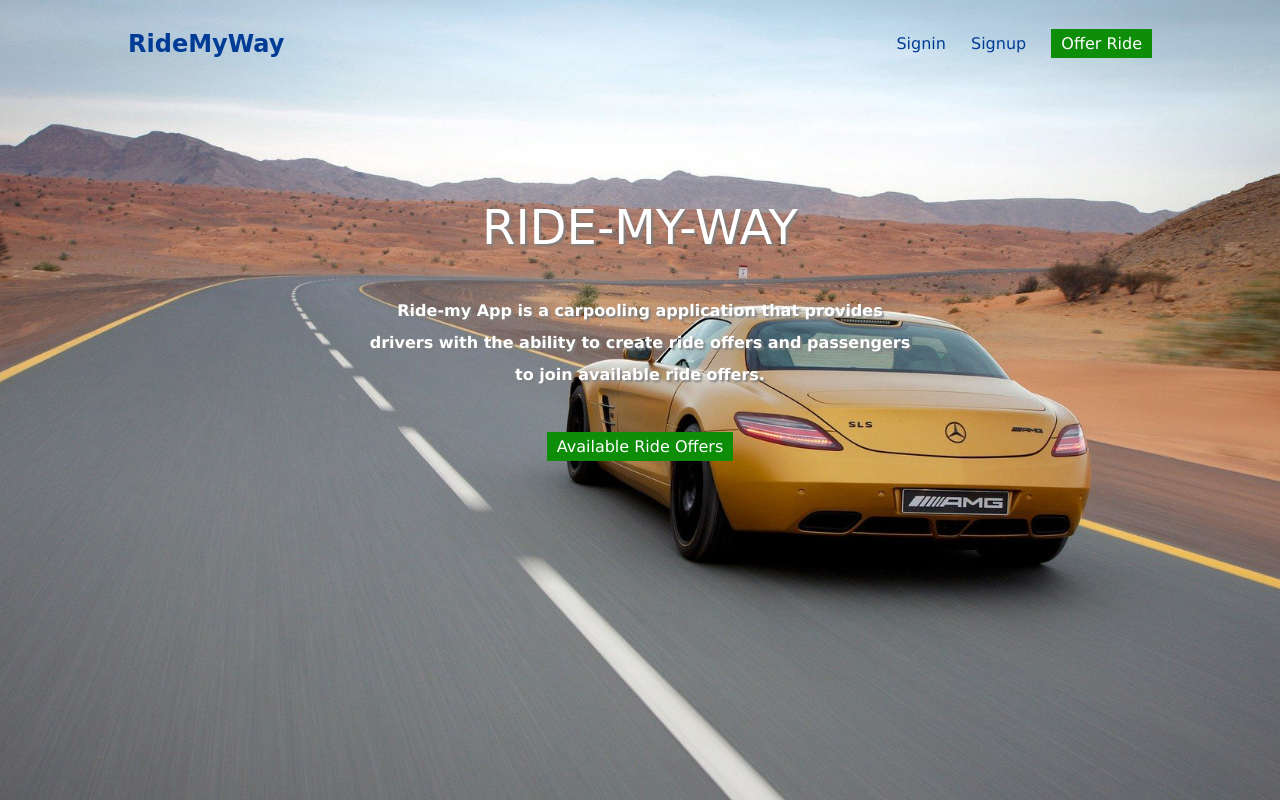
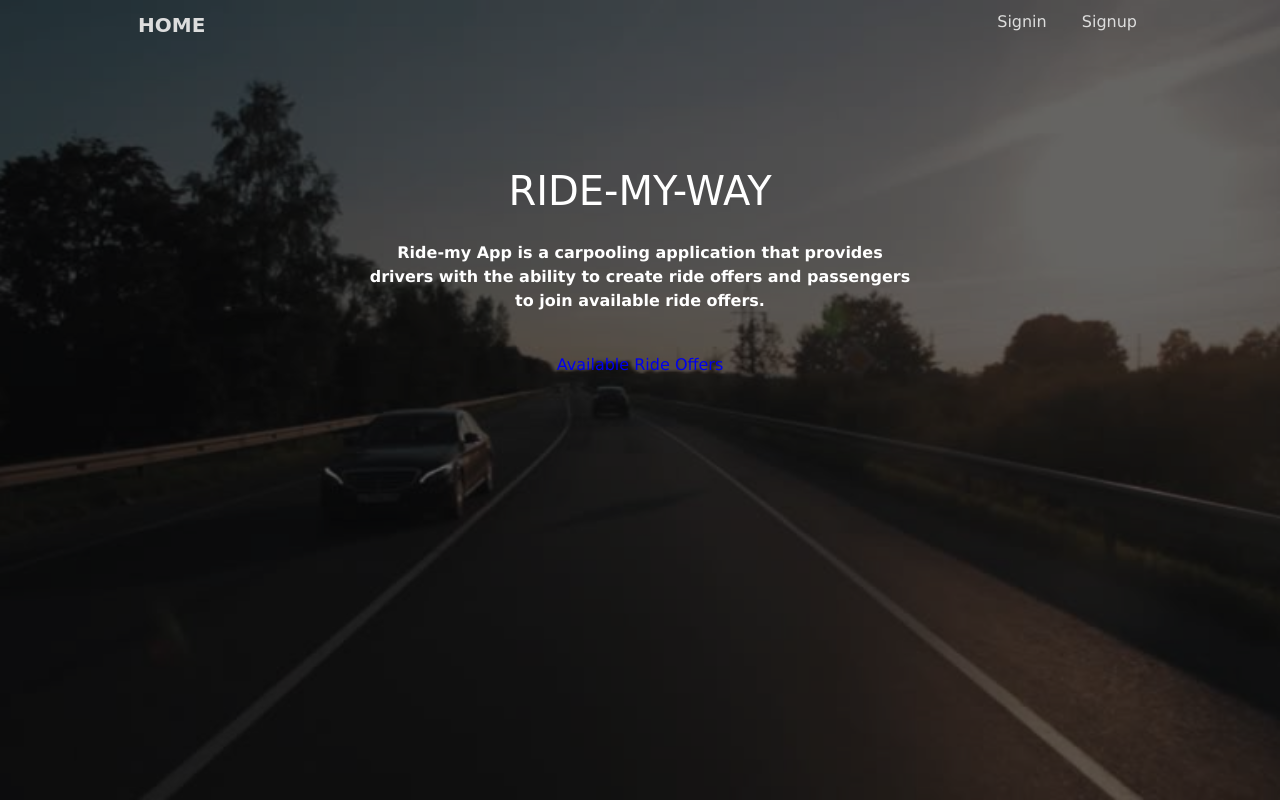
Before and after one commit to Luckzman/Ride-My-Way, a website: page UI/index.html in a window 1280 px wide. Shown: the top 800 px of the page. Drawn offline with Linux system fonts and the light colour scheme.

Commit message:
apply change to the navbar

```diff
--- /dev/null
+++ b/UI/css/home.css
@@ -0,0 +1,63 @@
+main{
+    height: 100vh;
+    background-image: url('./../img/bg-img.jpg');
+    background-position: center;
+    background-size: cover;
+    background-repeat: no-repeat;
+}
+.overlay{
+    height: 100vh;
+    background-color: rgba(5,5, 5, .6);
+}
+
+
+main .brand a{
+    color: #ddd;
+}
+
+.navbar{
+    padding: 10px;
+}
+.navbar .brand {
+    font-family: cursive;
+    font-size: 20px;
+    font-weight: 600;
+}
+
+.navbar .links{
+    color: #ddd;
+    padding: 5px;
+}
+
+.navbar .links:hover{
+    color: #ccc;
+    background-color: transparent;
+    border-bottom: 2px solid #004a86;
+}
+
+.overflow {
+    overflow: hidden;
+}
+main .caption {
+    margin: auto;
+    width: 90%;
+    color: #fff;
+    overflow: hidden;
+}
+
+main .caption .mx-auto{
+    width: 60%;
+    margin: auto;
+}
+
+main .caption h1{
+    font-family: cursive;
+    font-size: 2.5rem;
+    margin-top: 20%;
+    margin-bottom: 20px;
+}
+
+main .caption p{
+    font-weight: 600;
+    margin-bottom: 40px;
+}
--- /dev/null
+++ b/UI/css/reset.css
@@ -0,0 +1,48 @@
+/* http://meyerweb.com/eric/tools/css/reset/
+   v2.0 | 20110126
+   License: none (public domain)
+*/
+
+html, body, div, span, applet, object, iframe,
+h1, h2, h3, h4, h5, h6, p, blockquote, pre,
+a, abbr, acronym, address, big, cite, code,
+del, dfn, em, img, ins, kbd, q, s, samp,
+small, strike, strong, sub, sup, tt, var,
+b, u, i, center,
+dl, dt, dd, ol, ul, li,
+fieldset, form, label, legend,
+table, caption, tbody, tfoot, thead, tr, th, td,
+article, aside, canvas, details, embed,
+figure, figcaption, footer, header, hgroup,
+menu, nav, output, ruby, section, summary,
+time, mark, audio, video {
+	margin: 0;
+	padding: 0;
+	border: 0;
+	font-size: 100%;
+	font: inherit;
+	vertical-align: baseline;
+}
+/* HTML5 display-role reset for older browsers */
+article, aside, details, figcaption, figure,
+footer, header, hgroup, menu, nav, section {
+	display: block;
+}
+body {
+	line-height: 1;
+}
+ol, ul {
+	list-style: none;
+}
+blockquote, q {
+	quotes: none;
+}
+blockquote:before, blockquote:after,
+q:before, q:after {
+	content: '';
+	content: none;
+}
+table {
+	border-collapse: collapse;
+	border-spacing: 0;
+}
--- /dev/null
+++ b/UI/css/reuse.css
@@ -0,0 +1,141 @@
+body {
+    font-family: 'Lucida Sans', 'Lucida Sans Regular', 'Lucida Grande', 'Lucida Sans Unicode', Geneva, Verdana, sans-serif;
+    line-height: 1.5;
+}
+
+a {
+    text-decoration: none;
+}
+/* Reuseable classes and elements */
+.container {
+    width: 80%;
+    margin: auto;
+    overflow: hidden;
+}
+
+.row {
+    width: 100%;
+    overflow: hidden;
+}
+
+/* .navbar a{
+    background-color: transparent;
+    color: #003c96;
+} */
+
+/* .navbar a:hover{
+    color: #6ea6d3;
+    background-color: transparent;
+} */
+
+.navbar .brand {
+    font-family: cursive;
+    font-size: 24px;
+    font-weight: 600;
+}
+/*
+.navbar nav {
+    padding: 8px 0;
+} */
+
+.navbar li {
+    display: inline;
+    list-style: none;
+    margin-left: 20px;
+}
+
+.col-30{
+    width: 30%;
+    overflow: hidden;
+}
+
+.col-50{
+    width: 50%;
+    overflow: hidden;
+}
+
+.col-65 {
+    width: 65%;
+    overflow: hidden;
+}
+.float-right {
+    float: right;
+}
+
+.float-left {
+    float: left;
+}
+
+.text-center {
+    text-align: center;
+}
+
+.text-right{
+    text-align: right;
+    font-weight: 600;
+}
+.p-10{
+    margin: 10px;
+}
+
+.pb-10{
+    padding-bottom: 10px;
+}
+.mb-10{
+    margin-bottom: 10px;
+}
+
+.mt-10{
+    margin-top: 10px
+}
+
+.color-pink{
+    color: #d64475;
+    font-weight: 600;
+}
+
+.color-green {
+    color: #017a01;
+}
+.form-bg {
+    height: 100vh;
+}
+
+.form-style {
+    width: 60%;
+    background-color: #fff;
+    margin: auto;
+    margin-top: 50px;
+    margin-bottom: 30px;
+    padding: 20px;
+    box-shadow: 3px 3px 10px 1px #222;
+}
+
+.form-style .form-group {
+    margin-bottom: 30px;
+    text-align: center
+}
+
+.form-style h2 {
+    text-transform: uppercase;
+    text-align: center;
+    margin-bottom: 30px;
+}
+form input {
+    width: 90%;
+    padding: 7px;
+    border: solid 2px #82b0d6;
+    border-radius: 5px;
+    margin: auto;
+    box-sizing: border-box;
+    -moz-box-sizing: border-box;
+}
+
+form input[type='submit'] {
+    font-size: 18px;
+}
+
+form input[type='submit']:hover {
+    color: gray;
+    background-color: lightgrey;
+}
--- a/UI/css/style.css
+++ b/UI/css/style.css
@@ -1,194 +1,5 @@
-/* http://meyerweb.com/eric/tools/css/reset/
-   v2.0 | 20110126
-   License: none (public domain)
-*/
-
-html, body, div, span, applet, object, iframe,
-h1, h2, h3, h4, h5, h6, p, blockquote, pre,
-a, abbr, acronym, address, big, cite, code,
-del, dfn, em, img, ins, kbd, q, s, samp,
-small, strike, strong, sub, sup, tt, var,
-b, u, i, center,
-dl, dt, dd, ol, ul, li,
-fieldset, form, label, legend,
-table, caption, tbody, tfoot, thead, tr, th, td,
-article, aside, canvas, details, embed,
-figure, figcaption, footer, header, hgroup,
-menu, nav, output, ruby, section, summary,
-time, mark, audio, video {
-	margin: 0;
-	padding: 0;
-	border: 0;
-	font-size: 100%;
-	font: inherit;
-	vertical-align: baseline;
-}
-/* HTML5 display-role reset for older browsers */
-article, aside, details, figcaption, figure,
-footer, header, hgroup, menu, nav, section {
-	display: block;
-}
-body {
-	line-height: 1;
-}
-ol, ul {
-	list-style: none;
-}
-blockquote, q {
-	quotes: none;
-}
-blockquote:before, blockquote:after,
-q:before, q:after {
-	content: '';
-	content: none;
-}
-table {
-	border-collapse: collapse;
-	border-spacing: 0;
-}
 
 /* MY CSS CODE HERE*/
-body {
-    font-family: 'Lucida Sans', 'Lucida Sans Regular', 'Lucida Grande', 'Lucida Sans Unicode', Geneva, Verdana, sans-serif;
-    line-height: 1.5;
-}
-
-a {
-    text-decoration: none;
-}
-/* Reuseable classes and elements */
-.container {
-    width: 80%;
-    margin: auto;
-    overflow: hidden;
-}
-
-.row {
-    width: 100%;
-    overflow: hidden;
-}
-
-.navbar a{
-    background-color: transparent;
-    color: #003c96;
-}
-
-.navbar a:hover{
-    color: #6ea6d3;
-    background-color: transparent;
-}
-
-.navbar .brand {
-    font-family: cursive;
-    font-size: 24px;
-    font-weight: 600;
-}
-
-.navbar nav {
-    padding: 8px 0;
-}
-
-.navbar li {
-    display: inline;
-    list-style: none;
-    margin-left: 20px;
-}
-
-.col-30{
-    width: 30%;
-    overflow: hidden;
-}
-
-.col-50{
-    width: 50%;
-    overflow: hidden;
-}
-
-.col-65 {
-    width: 65%;
-    overflow: hidden;
-}
-.float-right {
-    float: right;
-}
-
-.float-left {
-    float: left;
-}
-
-.text-center {
-    text-align: center;
-}
-
-.text-right{
-    text-align: right;
-    font-weight: 600;
-}
-.p-10{
-    margin: 10px;
-}
-
-.pb-10{
-    padding-bottom: 10px;
-}
-.mb-10{
-    margin-bottom: 10px;
-}
-
-.mt-10{
-    margin-top: 10px
-}
-
-.color-pink{
-    color: #d64475;
-    font-weight: 600;
-}
-
-.color-green {
-    color: #017a01;
-}
-.form-bg {
-    height: 100vh;
-}
-
-.form-style {
-    width: 60%;
-    background-color: #fff;
-    margin: auto;
-    margin-top: 50px;
-    margin-bottom: 30px;
-    padding: 20px;
-    box-shadow: 3px 3px 10px 1px #222;
-}
-
-.form-style .form-group {
-    margin-bottom: 30px;
-    text-align: center
-}
-
-.form-style h2 {
-    text-transform: uppercase;
-    text-align: center;
-    margin-bottom: 30px;
-}
-form input {
-    width: 90%;
-    padding: 7px;
-    border: solid 2px #82b0d6;
-    border-radius: 5px;
-    margin: auto;
-    box-sizing: border-box;
-    -moz-box-sizing: border-box;
-}
-
-form input[type='submit'] {
-    font-size: 18px;
-}
-
-form input[type='submit']:hover {
-    color: gray;
-    background-color: lightgrey;
-}
 /*header section*/
 header {
     height: 100vh;
--- a/UI/index.html
+++ b/UI/index.html
@@ -5,21 +5,23 @@
     <meta http-equiv="X-UA-Compatible" content="IE=edge">
     <title>Ride-My-Way</title>
     <meta name="viewport" content="width=device-width, initial-scale=1">
-    <link rel="stylesheet" type="text/css" media="screen" href="./css/style.css" />
+    <link rel="stylesheet" type="text/css" href="./css/reset.css">
+    <link rel="stylesheet" type="text/css" href="./css/reuse.css">
+    <link rel="stylesheet" type="text/css" media="screen" href="./css/home.css" />
 </head>
 <body>
     <!--navbar section-->
-    <header>
+    <main>
+        <div class="overlay">
             <div class="container">
-            <div class="navbar">
+                <div class="navbar overflow">
                     <div class="brand float-left">
-                    <a href="#">RideMyWay</a>
+                        <a href="#">HOME</a>
                     </div>
                     <nav class="float-right">
                         <ul>
-                        <li><a href="./signin-form.html">Signin</a></li>
-                        <li><a href="./signup-form.html">Signup</a></li>
-                        <li><a class="offer-ride-btn" href="offer-ride-form.html">Offer Ride</a></li>
+                            <li><a class="links" href="./signin-form.html">Signin</a></li>
+                            <li><a class="links" href="./signup-form.html">Signup</a></li>
                         </ul>
                     </nav>
                 </div>
@@ -32,9 +34,10 @@
                     </div>
                 </div>
             </div>
-    </header>
+        </div>
+    </main>
 
-    <main>
+    <!--main>
         <div class="container">
             <h1 id="rideOffers" class="text-center mb-10 pb">available ride</h1>
             <div class="p-10">
@@ -181,10 +184,10 @@
                 </div>
             </div>
         </div>
-    </div>
+    </div-->
 
-    <footer class="text-center">
+    <!--footer class="text-center">
         <p>Lucky Oniovosa &copy;2018</p>
-    </footer>
+    </footer-->
 </body>
 </html>
```
Also changed, not shown: UI/img/bg-img.jpg (added). Lines whose indentation alone changed are shown as unchanged.
